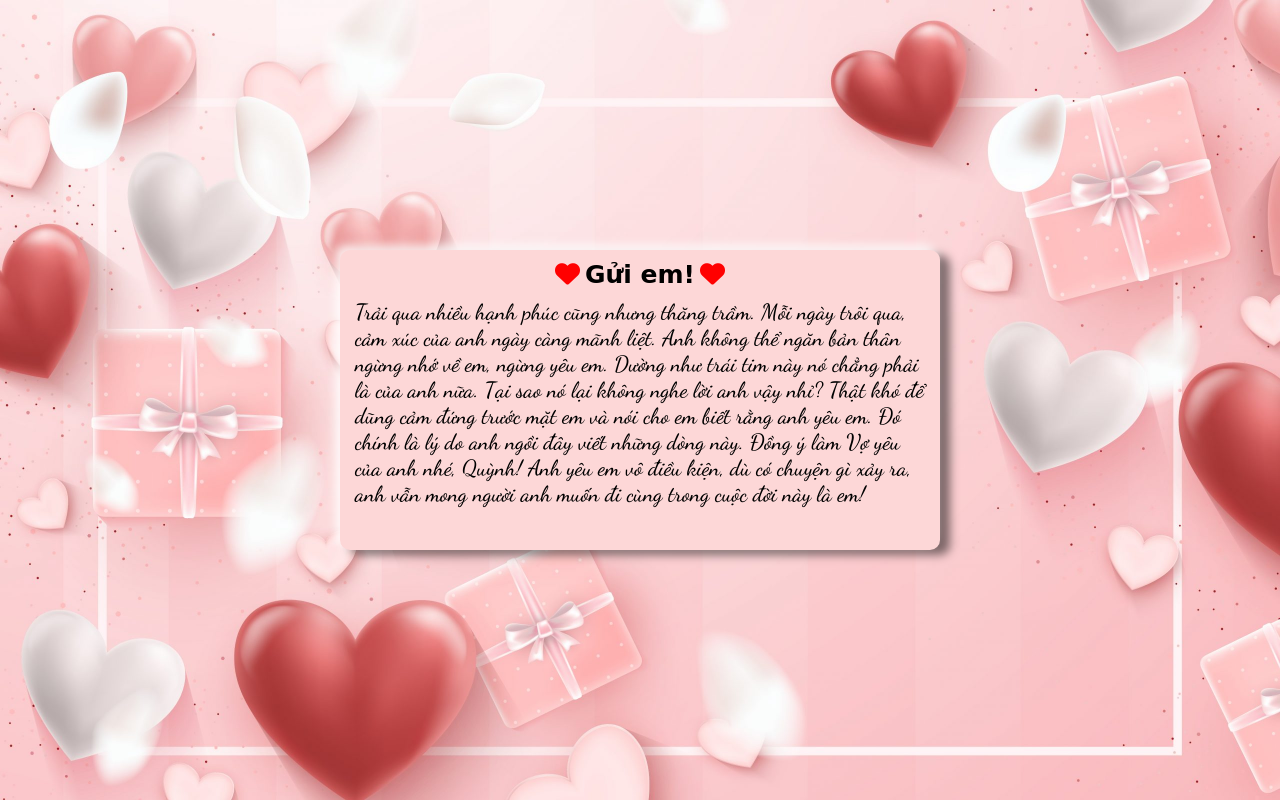
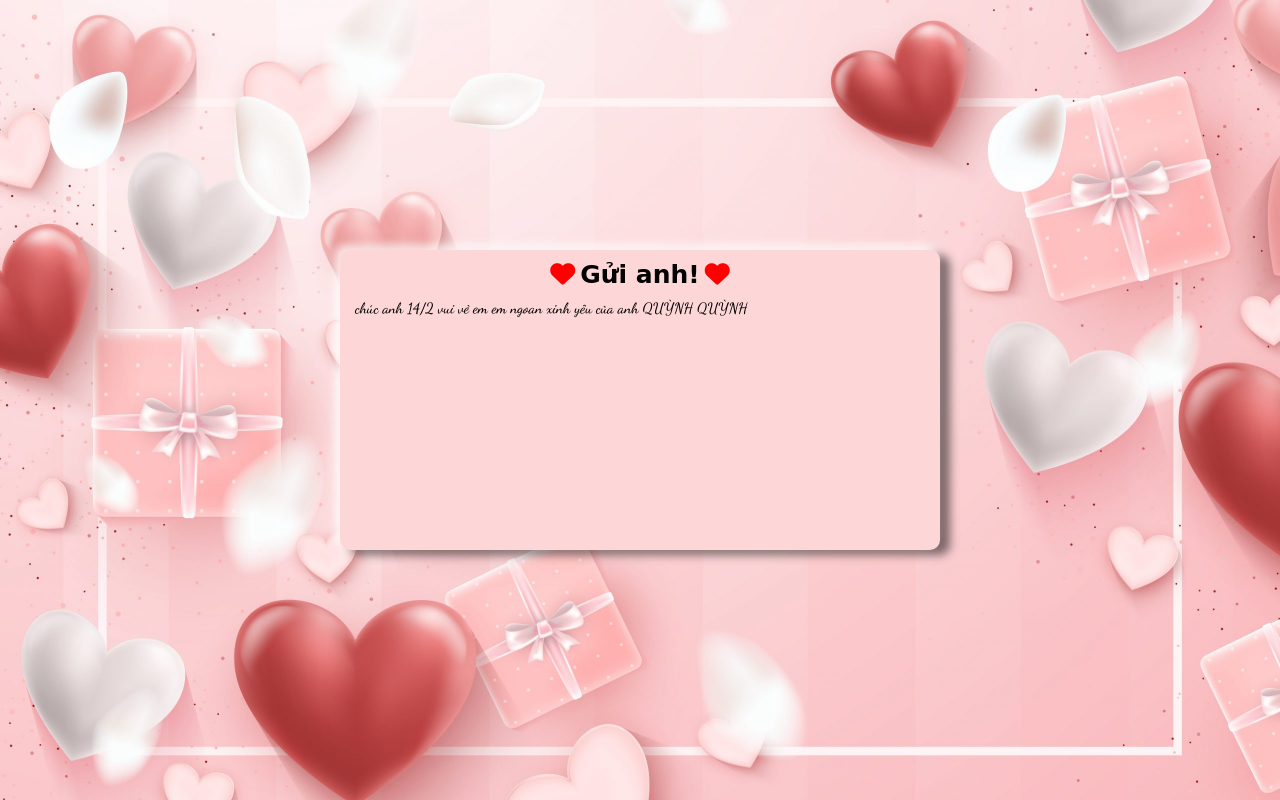
Before and after one commit to quynh2808/quynh2808.github.io, a plain HTML site: page index2.html in a window 1280 px wide. Drawn offline with Linux system fonts and the light colour scheme; a web font is replaced by a local one.

Commit message:
Add files via upload

```diff
--- a/index2.html
+++ b/index2.html
@@ -49,7 +49,7 @@
     }
     .text-crush {
       padding: 0px 15px 10px 15px;
-      font-size: 22px;
+      font-size: 15px;
       font-family: "Dancing Script", cursive;
     }
     @media screen and (max-width: 768px) {
@@ -68,19 +68,12 @@
       <div class="items"></div>
       <div class="content">
         <div class="text">
-          <i class="fa-solid fa-heart"></i>Gửi em!<i
+          <i class="fa-solid fa-heart"></i>Gửi anh!<i
             class="fa-solid fa-heart"
           ></i>
         </div>
         <div class="text-crush">
-          Trải qua nhiều hạnh phúc cũng nhưng thăng trầm. Mỗi ngày trôi qua, cảm
-          xúc của anh ngày càng mãnh liệt. Anh không thể ngăn bản thân ngừng nhớ
-          về em, ngừng yêu em. Dường như trái tim này nó chẳng phải là của anh
-          nữa. Tại sao nó lại không nghe lời anh vậy nhỉ? Thật khó để dũng cảm
-          đứng trước mặt em và nói cho em biết rằng anh yêu em. Đó chính là lý
-          do anh ngồi đây viết những dòng này. Đồng ý làm Vợ yêu của anh nhé,
-          Quỳnh! Anh yêu em vô điều kiện, dù có chuyện gì xảy ra, anh vẫn mong
-          người anh muốn đi cùng trong cuộc đời này là em!
+          chúc anh 14/2 vui vẻ em em ngoan xinh yêu của anh QUỲNH QUỲNH
         </div>
       </div>
     </div>
```
Also changed, not shown: index.html (+4 -4 lines).
